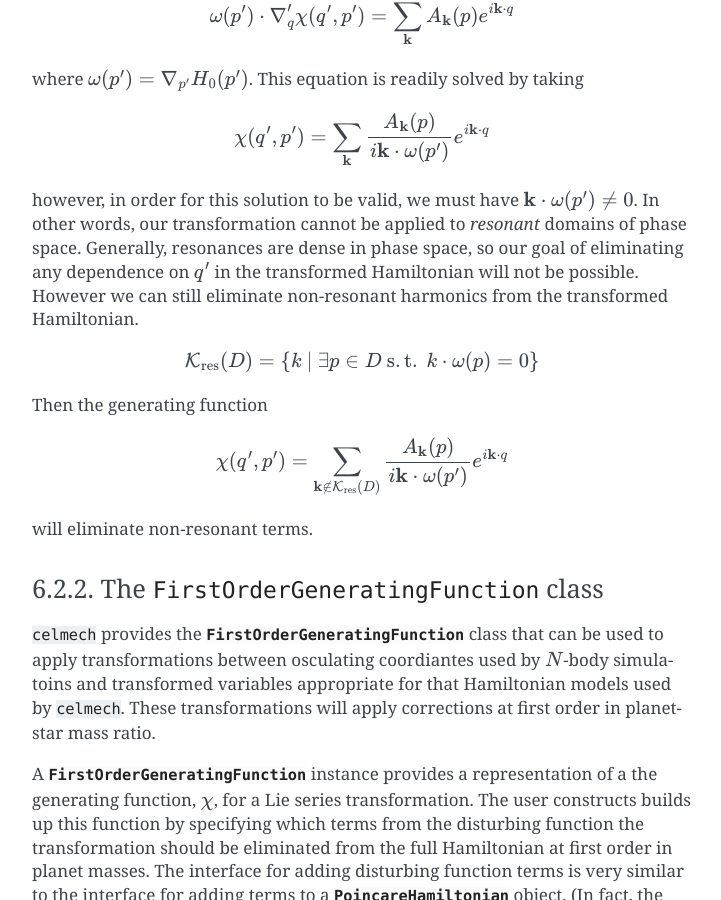
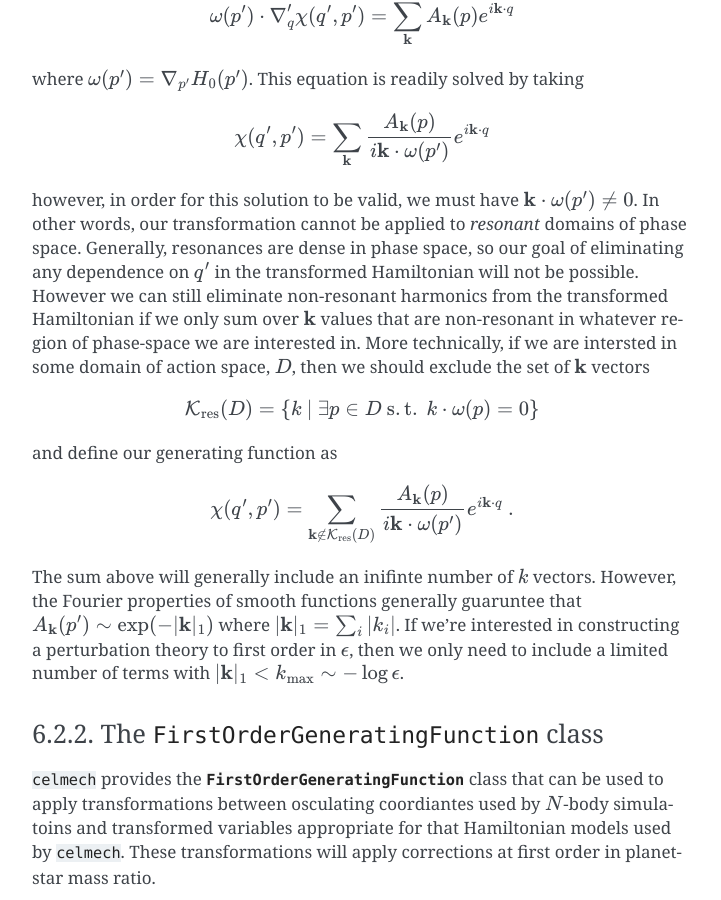
Before and after one commit to shadden/celmech, a Sphinx documentation site: the page built from docs/canonical_transformations.rst, in a window 1280 px wide and 900 px high, scrolled down 5087 px. Shown: the whole window, without its empty margins (388-1109 px from the left). Built offline with Sphinx 7.4.7, drawn with Linux system fonts in a browser that asks for light colours; pages that are not in the unit, such as notebooks, are missing from menus.

Commit message:
documenting generating functions, including new example

```diff
--- a/docs/canonical_transformations.rst
+++ b/docs/canonical_transformations.rst
@@ -324,18 +324,27 @@ however, in order for this solution to be valid, we must have
 cannot be applied to *resonant* domains of phase space. Generally, resonances
 are dense in phase space, so our goal of eliminating any dependence on
 :math:`q'` in the transformed Hamiltonian will not be possible. However we can
-still eliminate non-resonant harmonics from the transformed Hamiltonian.
-
+still eliminate non-resonant harmonics from the transformed Hamiltonian if we
+only sum over :math:`\mathbf{k}` values that are non-resonant in whatever
+region of phase-space we are interested in. More technically, if we are
+intersted in some domain of action space, :math:`D`, then we should exclude the
+set of :math:`\mathbf{k}` vectors
 
 .. math::
         \mathcal{K}_\mathrm{res}(D) = \{ k ~|~ \exists p \in D \mathrm{~s.t.~} k \cdot \omega(p) =  0  \}
 
-Then the generating function
+and define our generating function as
 
 .. math::
-       \chi(q',p') = \sum_{\mathbf{k}\notin \mathcal{K}_\mathrm{res}(D)} \frac{A_{\mathbf{k}}(p)}{i\mathbf{k}\cdot\omega(p')} e^{i\mathbf{k}\cdot q}
+       \chi(q',p') = \sum_{\mathbf{k}\notin \mathcal{K}_\mathrm{res}(D)} \frac{A_{\mathbf{k}}(p)}{i\mathbf{k}\cdot\omega(p')} e^{i\mathbf{k}\cdot q}~.
 
-will eliminate non-resonant terms.
+The sum above will generally include an inifinte number of :math:`k` vectors.
+However, the Fourier properties of smooth functions generally guaruntee that
+:math:`A_\mathbf{k}(p')\sim \exp(-|\mathbf{k}|_{1})` where
+:math:`|\mathbf{k}|_{1}=\sum_i|k_i|`. If we're interested in constructing a
+perturbation theory to first order in :math:`\epsilon`, then we only need to
+include a limited number of terms with :math:`|\mathbf{k}|_1 < k_\mathrm{max}
+\sim -\log\epsilon`.
 
 The ``FirstOrderGeneratingFunction`` class
 ******************************************
```
Also changed, not shown: 1 other file.
